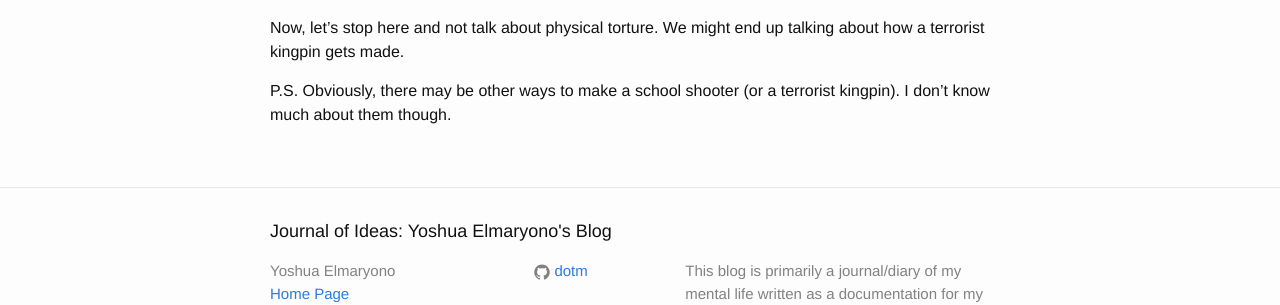
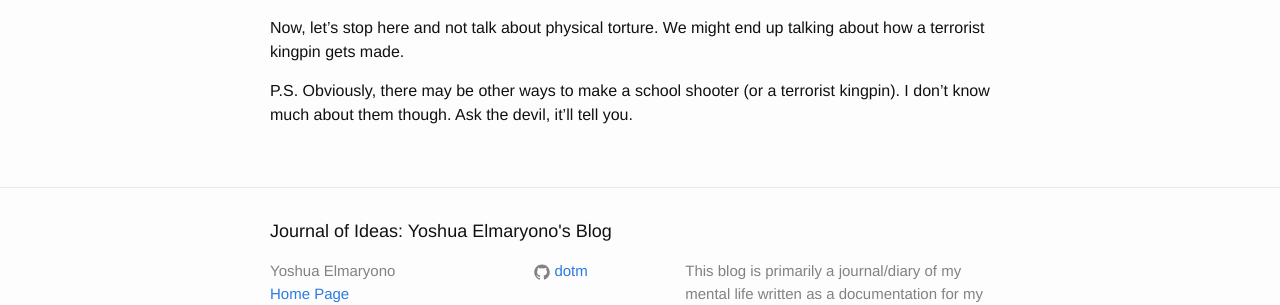
Before and after one commit to dotm/dotm.github.io, a Jekyll site: the page built from _posts/2019-09-13-how-school-shooter-gets-made.markdown, in a window 1280 px wide. Shown: the part 775-1080 px from the top of the page. Built offline with Jekyll 4.4.1, drawn with Linux system fonts in a browser that asks for light colours.

Commit message:
update post

```diff
--- a/_posts/2019-09-13-how-school-shooter-gets-made.markdown
+++ b/_posts/2019-09-13-how-school-shooter-gets-made.markdown
@@ -23,4 +23,4 @@ When they snap, they either kill themselves, kill others, or kill others and the
 
 Now, let's stop here and not talk about physical torture. We might end up talking about how a terrorist kingpin gets made.
 
-P.S. Obviously, there may be other ways to make a school shooter (or a terrorist kingpin). I don't know much about them though.
+P.S. Obviously, there may be other ways to make a school shooter (or a terrorist kingpin). I don't know much about them though. Ask the devil, it'll tell you.
```
